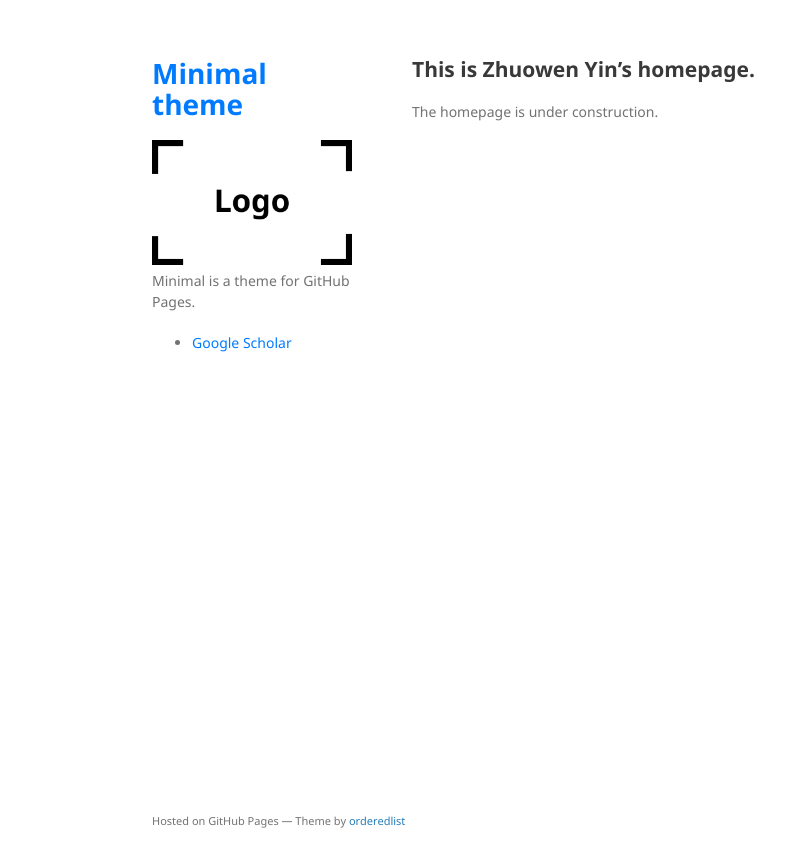
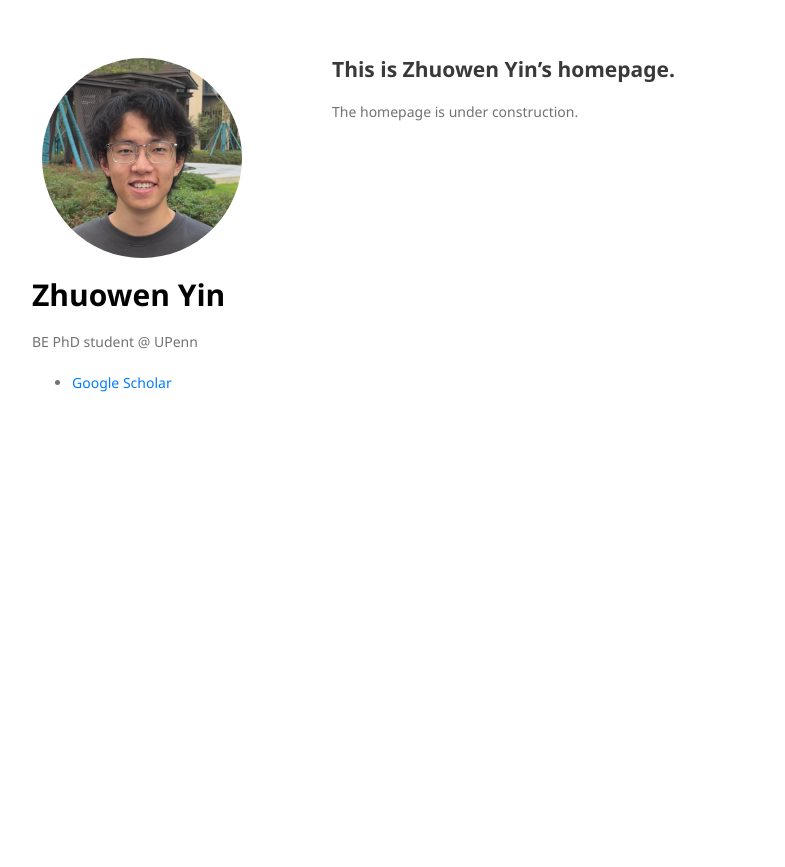
Before and after one commit to zhuowenyin/zhuowenyin.github.io, a Jekyll site: the page built from index.md, in a window 1280 px wide. Shown: the top 867 px of the page, without its empty margins (58-843 px from the left). Built offline with Jekyll 4.4.1, drawn with Linux system fonts in a browser that asks for light colours.

Commit message:
Updated the website's layout and styling

```diff
--- a/_config.yml
+++ b/_config.yml
@@ -1,6 +1,6 @@
-title: Minimal theme
-logo: /assets/img/logo.png
-description: Minimal is a theme for GitHub Pages.
+title: Zhuowen Yin
+logo: /assets/img/zhuowen_photo.jpg
+description: BE PhD student @ UPenn
 show_downloads: true
 google_analytics:
 theme: jekyll-theme-minimal
--- a/_layouts/default.html
+++ b/_layouts/default.html
@@ -15,11 +15,11 @@
   <body>
     <div class="wrapper">
       <header>
-        <h1><a href="{{ "/" | absolute_url }}">{{ site.title | default: site.github.repository_name }}</a></h1>
-
         {% if site.logo %}
           <img src="{{site.logo | relative_url}}" alt="Logo" />
         {% endif %}
+
+        <h1><a href="{{ "/" | absolute_url }}">{{ site.title | default: site.github.repository_name }}</a></h1>
 
         <p>{{ site.description | default: site.github.project_tagline }}</p>
 
@@ -33,12 +33,7 @@
       {{ content }}
 
       </section>
-      <footer>
-        {% if site.github.is_project_page %}
-        <p>This project is maintained by <a href="{{ site.github.owner_url }}">{{ site.github.owner_name }}</a></p>
-        {% endif %}
-        <p><small>Hosted on GitHub Pages &mdash; Theme by <a href="https://github.com/orderedlist">orderedlist</a></small></p>
-      </footer>
+
     </div>
     <script src="{{ "/assets/js/scale.fix.js" | relative_url }}"></script>
   </body>
--- a/assets/css/style.scss
+++ b/assets/css/style.scss
@@ -3,17 +3,40 @@
 
 @import "jekyll-theme-minimal";
 
-@media print, screen and (min-width: 960px) {
+@media print, screen and (min-width: 1024px) {
+
+  .wrapper {
+    width: 1100px;
+  }
 
   header {
-    width: 200px;
+    width: 220px;
   }
 
   section {
-    width: 600px;
+    width: 800px;
   }
+}
+
+body {
+  font-size: 14px;
+}
+
+header h1 a {
+  color: #000;
+  text-decoration: none;
+  font-size: 30px;
 }
 
 header a {
   color: #007bff;
 }
+
+header img {
+  border-radius: 50%;
+  width: 200px;
+  height: 200px;
+  object-fit: cover;
+  margin: 0 auto 20px auto;
+  display: block;
+}
```
Also changed, not shown: assets/img/logo.png (deleted), assets/img/zhuowen_photo.jpg (added).
